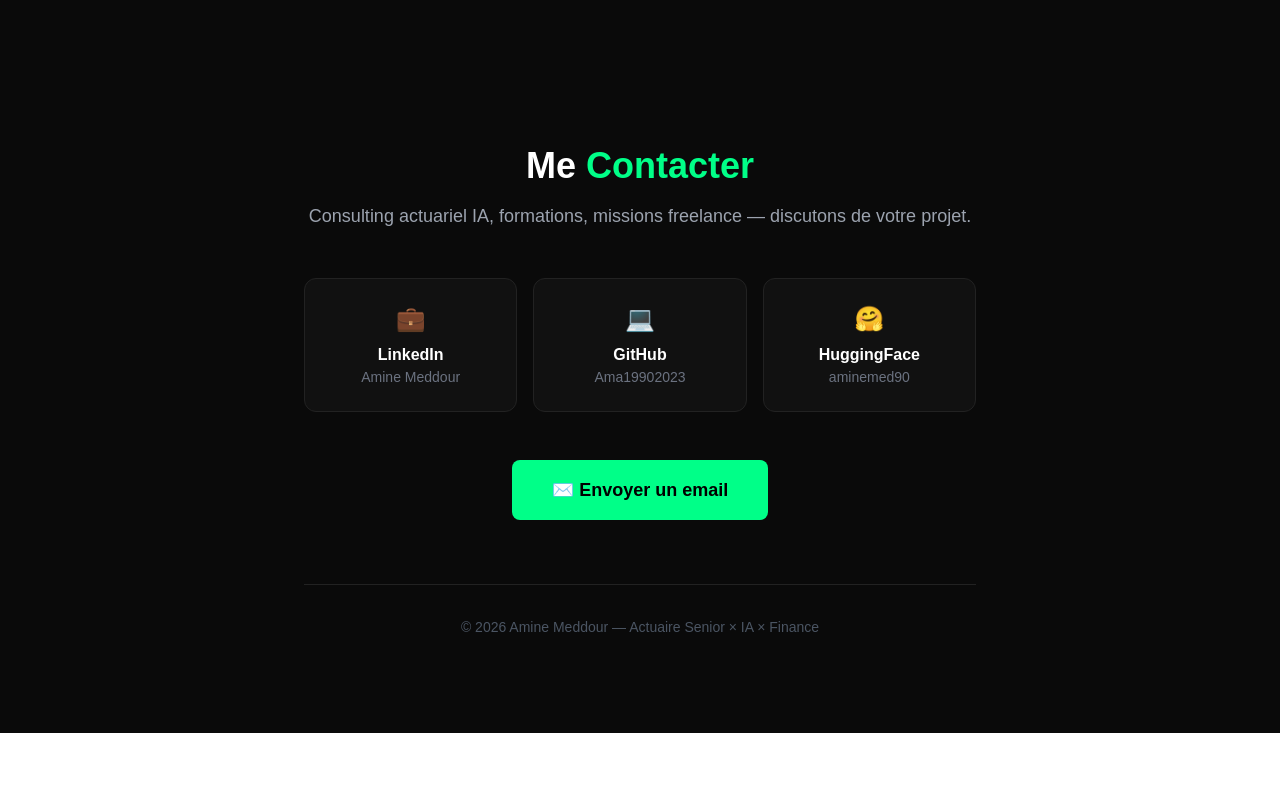
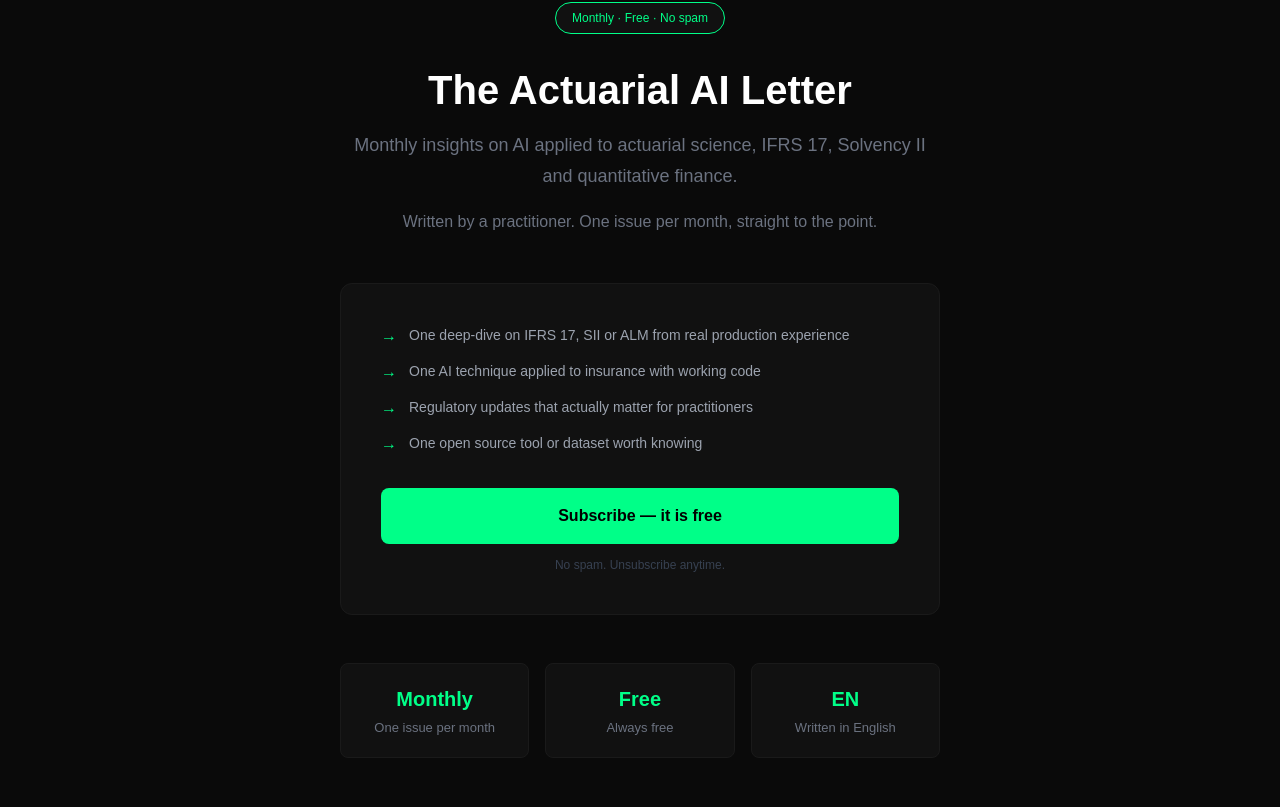
Before and after one commit to Ama19902023/portfolio, a Next.js app: page / in a window 1280 px wide. Shown: the part 5293-6100 px from the top of the page. Before the commit the page ends 6026 px from the top, so only its background shows below. Built offline with nearby package versions, Linux system fonts and the light colour scheme.

Commit message:
Add Newsletter section + page

```diff
--- /dev/null
+++ b/src/app/newsletter/page.tsx
@@ -0,0 +1,11 @@
+import Newsletter from '../../components/Newsletter'
+import Navbar from '../../components/Navbar'
+
+export default function NewsletterPage() {
+  return (
+    <main style={{minHeight: '100vh', backgroundColor: '#0a0a0a', paddingTop: '80px'}}>
+      <Navbar />
+      <Newsletter />
+    </main>
+  )
+}
--- a/src/app/page.tsx
+++ b/src/app/page.tsx
@@ -4,6 +4,7 @@ import Expertise from '../components/Expertise'
 import Projets from '../components/Projets'
 import About from '../components/About'
 import Services from '../components/Services'
+import Newsletter from '../components/Newsletter'
 import Blog from '../components/Blog'
 import Contact from '../components/Contact'
 
@@ -16,6 +17,7 @@ export default function Home() {
       <Projets />
       <About />
       <Services />
+      <Newsletter />
       <Blog />
       <Contact />
     </main>
--- /dev/null
+++ b/src/components/Newsletter.tsx
@@ -0,0 +1,66 @@
+export default function Newsletter() {
+  const items = [
+    "One deep-dive on IFRS 17, SII or ALM from real production experience",
+    "One AI technique applied to insurance with working code",
+    "Regulatory updates that actually matter for practitioners",
+    "One open source tool or dataset worth knowing"
+  ]
+
+  const stats = [
+    {value: "Monthly", label: "One issue per month"},
+    {value: "Free", label: "Always free"},
+    {value: "EN", label: "Written in English"}
+  ]
+
+  return (
+    <section id="newsletter" style={{padding: "96px 24px", backgroundColor: "#0a0a0a"}}>
+      <div style={{maxWidth: "600px", margin: "0 auto", textAlign: "center"}}>
+
+        <div style={{display: "inline-block", backgroundColor: "#111", border: "1px solid #00ff88", color: "#00ff88", fontSize: "12px", padding: "6px 16px", borderRadius: "999px", marginBottom: "32px"}}>
+          Monthly · Free · No spam
+        </div>
+
+        <h2 style={{fontSize: "40px", fontWeight: "800", color: "white", marginBottom: "16px", lineHeight: "1.2"}}>
+          The Actuarial AI Letter
+        </h2>
+
+        <p style={{color: "#6b7280", fontSize: "18px", lineHeight: "1.7", marginBottom: "16px"}}>
+          Monthly insights on AI applied to actuarial science, IFRS 17, Solvency II and quantitative finance.
+        </p>
+
+        <p style={{color: "#6b7280", fontSize: "16px", lineHeight: "1.7", marginBottom: "48px"}}>
+          Written by a practitioner. One issue per month, straight to the point.
+        </p>
+
+        <div style={{backgroundColor: "#111", border: "1px solid #1a1a1a", borderRadius: "12px", padding: "40px", marginBottom: "48px"}}>
+          <div style={{display: "flex", flexDirection: "column", gap: "12px", marginBottom: "32px", textAlign: "left"}}>
+            {items.map((item) => (
+              <div key={item} style={{display: "flex", gap: "12px"}}>
+                <span style={{color: "#00ff88", flexShrink: 0}}>→</span>
+                <span style={{color: "#9ca3af", fontSize: "14px", lineHeight: "1.6"}}>{item}</span>
+              </div>
+            ))}
+          </div>
+
+          <a href="https://substack.com" target="_blank" style={{display: "block", backgroundColor: "#00ff88", color: "black", fontWeight: "700", padding: "16px 32px", borderRadius: "8px", textDecoration: "none", fontSize: "16px", textAlign: "center"}}>
+            Subscribe — it is free
+          </a>
+
+          <p style={{color: "#374151", fontSize: "12px", marginTop: "12px"}}>
+            No spam. Unsubscribe anytime.
+          </p>
+        </div>
+
+        <div style={{display: "grid", gridTemplateColumns: "repeat(3, 1fr)", gap: "16px"}}>
+          {stats.map((stat) => (
+            <div key={stat.label} style={{backgroundColor: "#111", border: "1px solid #1a1a1a", borderRadius: "8px", padding: "20px"}}>
+              <div style={{color: "#00ff88", fontWeight: "700", fontSize: "20px", marginBottom: "4px"}}>{stat.value}</div>
+              <div style={{color: "#6b7280", fontSize: "13px"}}>{stat.label}</div>
+            </div>
+          ))}
+        </div>
+
+      </div>
+    </section>
+  )
+}
```
